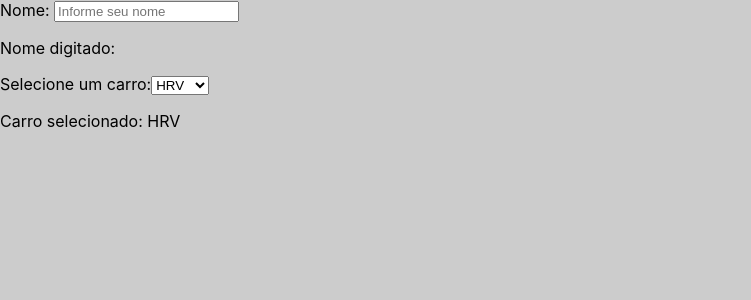
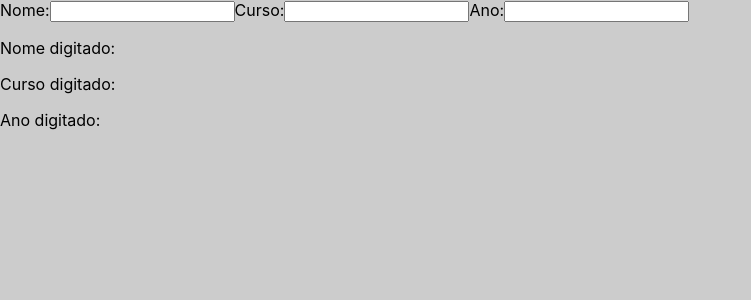
Before and after one commit to jardsonalan/anotacoes-react, a React (Create React App) app in the folder app01/: page / in a window 1280 px wide. Shown: the top 300 px of the page, without its empty margins (0-751 px from the left). Built offline with nearby package versions, Linux system fonts and the light colour scheme.

Commit message:
update: manipulando objetos com State

```diff
--- a/app01/src/App.js
+++ b/app01/src/App.js
@@ -9,7 +9,8 @@
 // import Dados from './components/Dados.js';
 // import LogoServ from './components/imgs/react.png';
 // import Lista from './components/Lista';
-import Form from './components/Form';
+// import Form from './components/Form';
+import ManipObjctState from './components/ManipObjctState';
 
 export default function App() {
 
@@ -25,7 +26,9 @@
 
   return (
     <>
-      <Form/>
+      <ManipObjctState/>
+
+      {/* <Form/> */}
 
       {/* <Lista/> */}
 
--- /dev/null
+++ b/app01/src/components/ManipObjctState.js
@@ -0,0 +1,31 @@
+import React, { useState } from "react";
+
+export default function ManipObjctState(){
+
+    const [form, setForm] = useState({'nome':'', 'curso':'', 'ano':''});
+
+    const handleFormChange=(e)=>{
+        if (e.target.getAttribute('name')=='fnome') {
+            setForm({'nome':e.target.value,'curso':form.curso,'ano':form.ano});
+        } else if (e.target.getAttribute('name')=='fcurso') {
+            setForm({'nome':form.nome,'curso':e.target.value,'ano':form.ano});
+        } else {
+            setForm({'nome':form.nome,'curso':form.curso,'ano':e.target.value});
+        }
+    };
+
+    return (
+        <>
+            <label>Nome:</label>
+            <input type="text" name="fnome" value={form.nome} onChange={(e)=>handleFormChange(e)}/>
+            <label>Curso:</label>
+            <input type="text" name="fcurso" value={form.curso} onChange={(e)=>handleFormChange(e)}/>
+            <label>Ano:</label>
+            <input type="text" name="fano" value={form.ano} onChange={(e)=>handleFormChange(e)}/>
+
+            <p>Nome digitado: {form.nome}</p>
+            <p>Curso digitado: {form.curso}</p>
+            <p>Ano digitado: {form.ano}</p>
+        </>
+    );
+};
```
